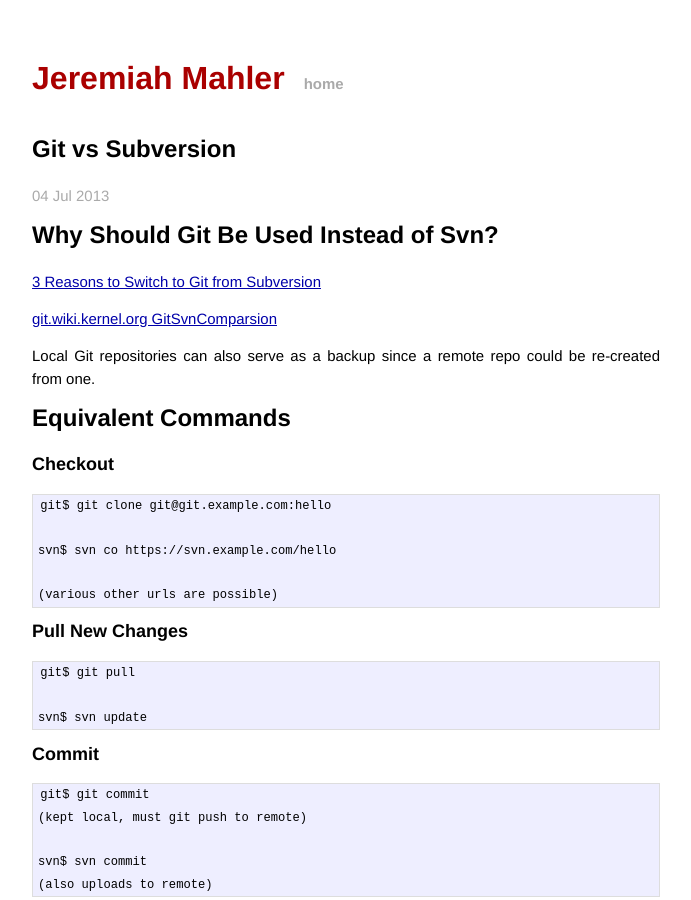
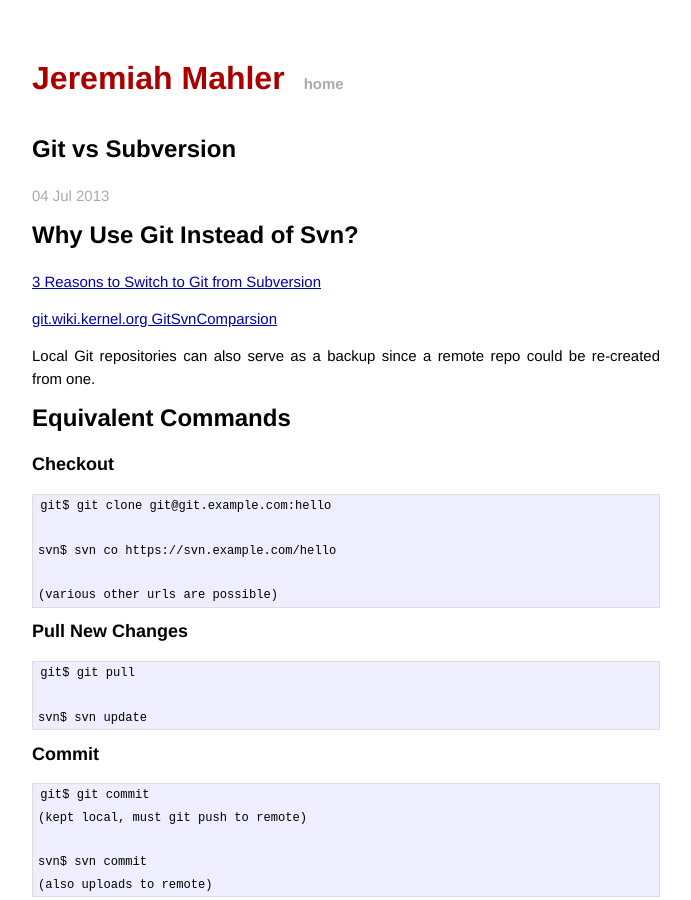
Before and after one commit to jmahler/jmahler.github.io, a Jekyll site: the page built from _posts/2013-07-04-git_vs_svn.md, in a window 1280 px wide and 900 px high. Shown: the whole window, without its empty margins (294-985 px from the left). Built offline with Jekyll 4.4.1, drawn with Linux system fonts in a browser that asks for light colours; Markdown is read by kramdown in place of the engine named in the settings.

Commit message:
shortened heading of Why Use Git ...

```diff
--- a/_posts/2013-07-04-git_vs_svn.md
+++ b/_posts/2013-07-04-git_vs_svn.md
@@ -6,7 +6,7 @@
 tags: [Git, Subversion]
 ---
 
-# Why Should Git Be Used Instead of Svn?
+# Why Use Git Instead of Svn?
 
 [3 Reasons to Switch to Git from Subversion][3reasons]
 
```
